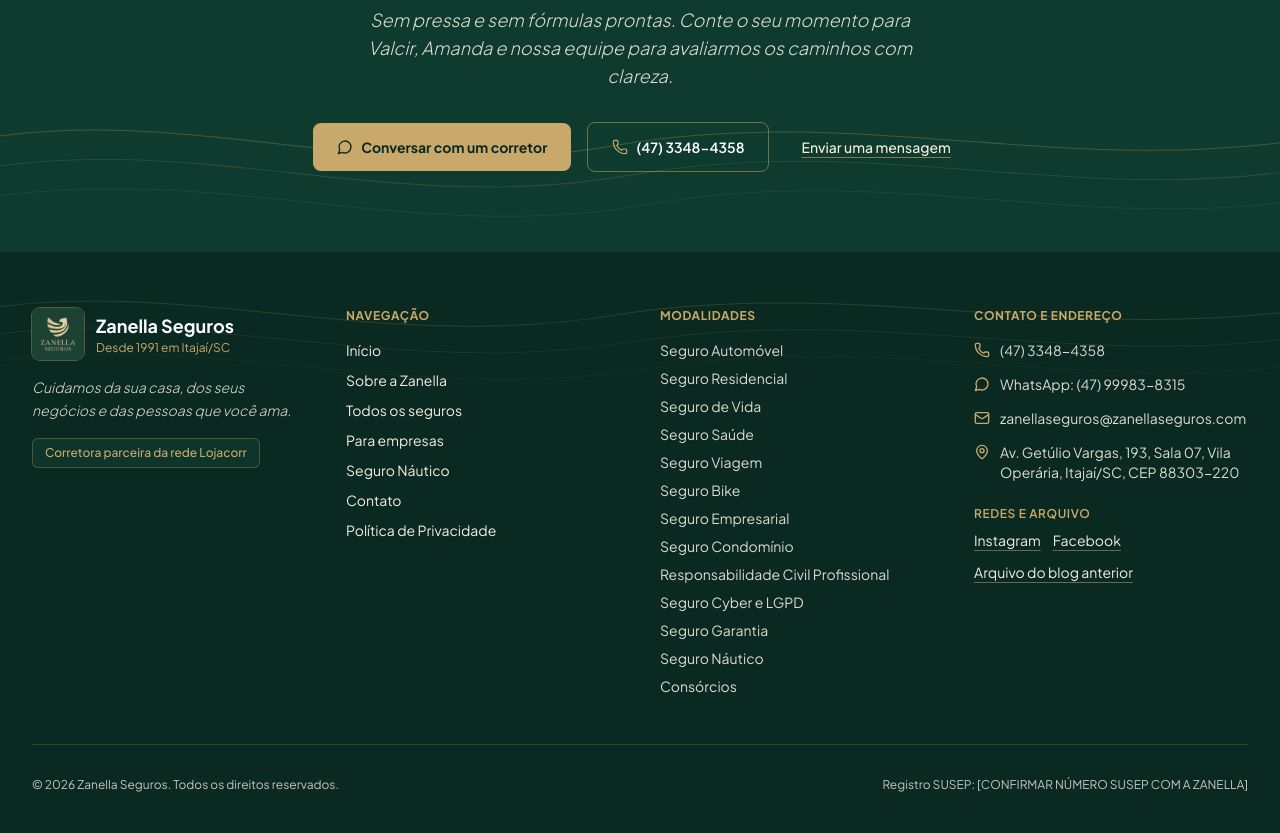
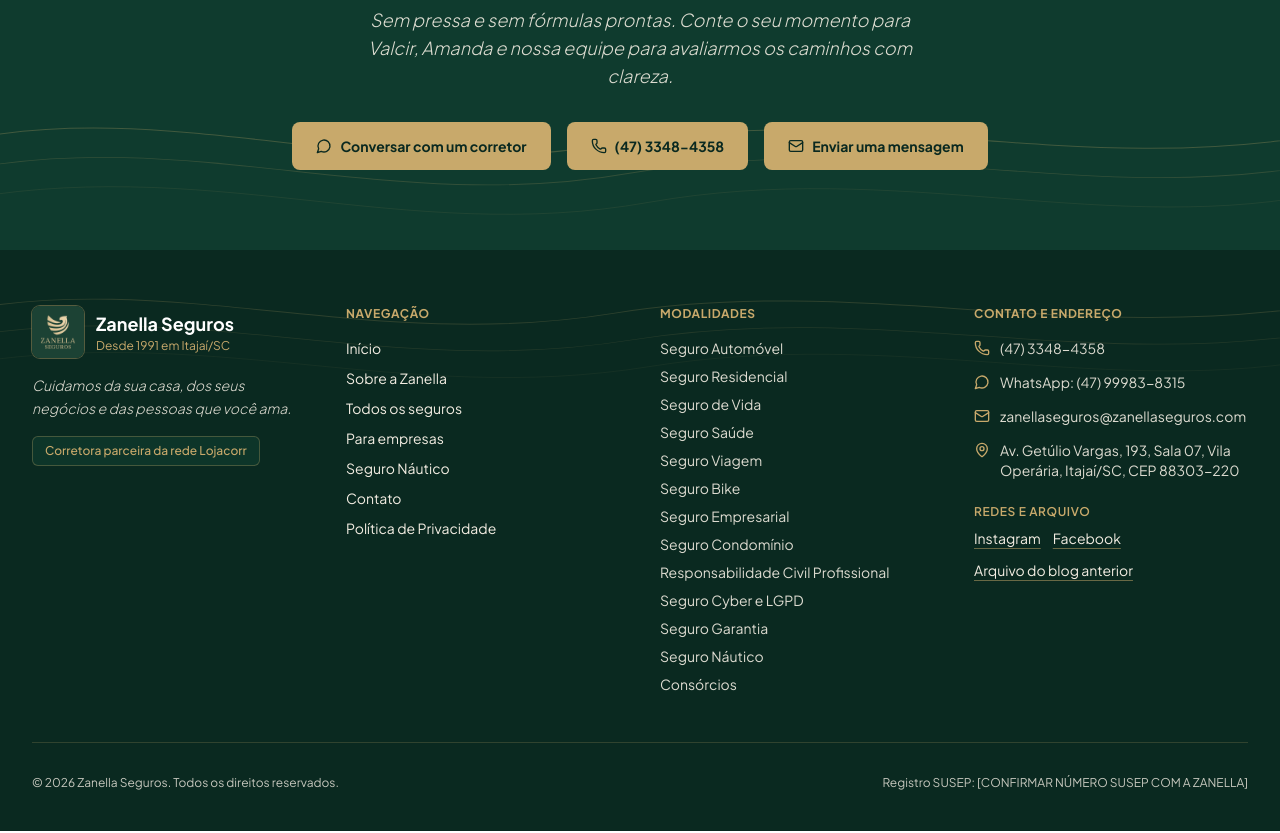
Before and after one commit to gabrielcriaecomunica/zanellaseguros, a Next.js app: page / in a window 1280 px wide. Shown: the part 6620-7453 px from the top of the page. Built offline with nearby package versions, Linux system fonts and the light colour scheme.

Commit message:
style: padroniza botoes dourados na secao de CTA final

```diff
--- a/components/CTASection.tsx
+++ b/components/CTASection.tsx
@@ -1,8 +1,11 @@
 import React from "react";
 import Link from "next/link";
-import { MessageCircle, Phone } from "lucide-react";
+import { Mail, MessageCircle, Phone } from "lucide-react";
 import { EMPRESA, buildWhatsAppUrl } from "@/content/empresa";
 import { SectionWaves } from "@/components/SectionWaves";
+
+const GOLD_BUTTON_CLASS =
+  "inline-flex w-full items-center justify-center gap-2 rounded-lg bg-dourado-areia px-6 py-3.5 text-sm font-bold text-verde-escuro transition-colors hover:bg-creme sm:w-auto";
 
 interface CTASectionProps {
   title?: string;
@@ -42,23 +45,18 @@ export function CTASection({
             href={buildWhatsAppUrl(whatsappMessage)}
             target="_blank"
             rel="noopener noreferrer"
-            className="inline-flex w-full items-center justify-center gap-2 rounded-lg bg-dourado-areia px-6 py-3.5 text-sm font-bold text-verde-escuro transition-colors hover:bg-creme sm:w-auto"
+            className={GOLD_BUTTON_CLASS}
           >
             <MessageCircle className="h-4 w-4" strokeWidth={2} aria-hidden="true" />
             <span>Conversar com um corretor</span>
           </a>
-          <a
-            href={EMPRESA.telefoneHref}
-            className="inline-flex w-full items-center justify-center gap-2 rounded-lg border border-dourado-areia/50 px-6 py-3.5 text-sm font-semibold text-branco transition-colors hover:bg-verde-medio sm:w-auto"
-          >
-            <Phone className="h-4 w-4 text-dourado-areia" strokeWidth={1.75} aria-hidden="true" />
+          <a href={EMPRESA.telefoneHref} className={GOLD_BUTTON_CLASS}>
+            <Phone className="h-4 w-4" strokeWidth={2} aria-hidden="true" />
             <span>{EMPRESA.telefone}</span>
           </a>
-          <Link
-            href={secondaryHref}
-            className="inline-flex w-full items-center justify-center rounded-lg px-4 py-3 text-sm font-medium text-creme underline decoration-dourado-areia/60 underline-offset-4 transition-colors hover:text-branco sm:w-auto"
-          >
-            {secondaryLabel}
+          <Link href={secondaryHref} className={GOLD_BUTTON_CLASS}>
+            <Mail className="h-4 w-4" strokeWidth={2} aria-hidden="true" />
+            <span>{secondaryLabel}</span>
           </Link>
         </div>
       </div>
```
